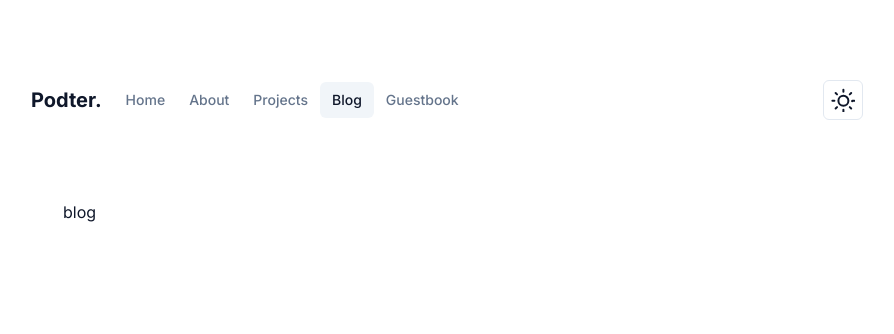
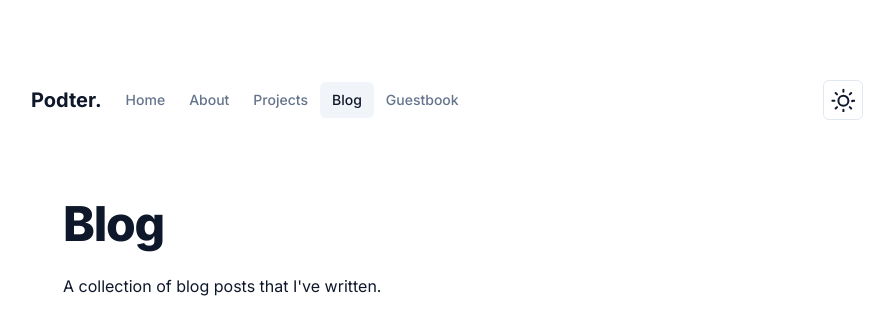
Before and after one commit to Podter/podter-website-old, a Next.js app: page /blog in a window 1280 px wide. Shown: the top 334 px of the page, without its empty margins (193-1087 px from the left). Built offline with nearby package versions, Linux system fonts and the light colour scheme.

Commit message:
basic blog page

```diff
--- a/app/blog/page.tsx
+++ b/app/blog/page.tsx
@@ -1,4 +1,5 @@
 import makeMetadata from "@/lib/makeMetadata";
+import { TypographyH1, TypographyP } from "@/components/ui/Typography";
 
 export const metadata = makeMetadata(
   "Blog",
@@ -6,5 +7,12 @@ export const metadata = makeMetadata(
 );
 
 export default function Page() {
-  return <div>blog</div>;
+  return (
+    <>
+      <TypographyH1>Blog</TypographyH1>
+      <TypographyP>
+        A collection of blog posts that I&apos;ve written.
+      </TypographyP>
+    </>
+  );
 }
```
